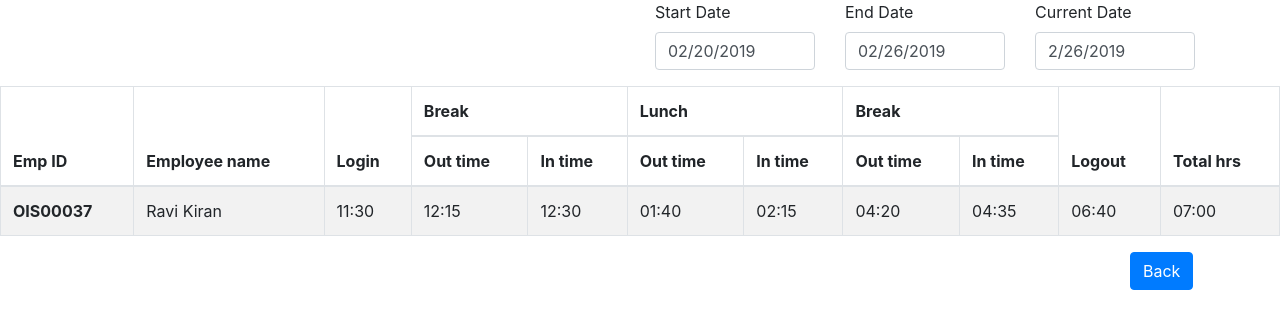
After one commit to ajithkumar346/ois_management, a PHP site: page /timelist.php in a window 1280 px wide. The commit adds this page. Shown: the top 329 px of the page. Run offline with PHP 8.4, Linux system fonts and the light colour scheme.

Commit message:
created table and page
created table for time record and time record list in table with filter.

```diff
--- a/css/style.css
+++ b/css/style.css
@@ -2,7 +2,7 @@
 body,
 header,
 .view {
-  height: 100%;
+ /* height: 100%;*/
 }
 
 @media (max-width: 740px) {
--- /dev/null
+++ b/timelist.php
@@ -0,0 +1,132 @@
+<?php
+$con = mysqli_connect('localhost', 'root', '', 'ois');
+
+                           if (!$con)
+                             {
+                             die('Could not connect: ' . mysql_error());
+                             }
+
+                       /*echo "Connections are made successfully::";*/
+?>
+
+<!doctype html>
+<html lang="en">
+  <head>
+    <!-- Required meta tags -->
+    <meta charset="utf-8">
+    <meta name="viewport" content="width=device-width, initial-scale=1, shrink-to-fit=no">
+
+    <!-- Bootstrap CSS -->
+    <link rel="stylesheet" href="css/bootstrap.min.css">
+    <link rel="stylesheet" type="text/css" href="css/style.css">
+
+    <link rel="stylesheet" type="text/css" href="css/fontawesome-all.min.css">
+    <link rel="stylesheet" href="https://use.fontawesome.com/releases/v5.7.0/css/all.css" integrity="sha384-lZN37f5QGtY3VHgisS14W3ExzMWZxybE1SJSEsQp9S+oqd12jhcu+A56Ebc1zFSJ" crossorigin="anonymous">
+    <link rel="stylesheet" type="text/css" href="css/date.css">
+    <title>Hello, world!</title>
+    <!-- date  -->
+    <link rel="stylesheet" type="text/css" media="all" href="daterangepicker.css" />
+    <script type="text/javascript" src="https://cdnjs.cloudflare.com/ajax/libs/jquery/3.3.1/jquery.js"></script>
+    <script type="text/javascript" src="moment.min.js"></script>
+    <script type="text/javascript" src="daterangepicker.js"></script>
+  </head>
+  <body>
+    <!-- date -->
+    <div class="container">
+      <div class="row">
+        <div class="col-lg-6"></div>
+        <div class="col-lg-2">
+          <div class="form-group">
+                <label for="startDate">Start Date</label>
+                <input type="text" class="form-control" id="startDate" value="07/01/2015">
+          </div>
+        </div>
+        <div class="col-lg-2">
+          <div class="form-group">
+            <label for="endDate">End Date</label>
+            <input type="text" class="form-control" id="endDate" value="07/15/2015">
+          </div>
+        </div>
+        <div class="col-lg-2">
+          <div class="input-group mb-3">
+            <label>Current Date</label>
+            <span class="date-box" id="date"></span>
+          </div>
+        </div>
+      </div>
+    </div>
+
+    <!-- table -->
+
+  <table class="table table-striped table-bordered">
+    <thead>
+      <tr>
+        <th scope="col" rowspan="2">Emp ID</th>
+        <th scope="col" rowspan="2">Employee name</th>
+        <th scope="col" rowspan="2">Login</th>
+        <th scope="col" colspan="2">Break</th>
+        <th scope="col" colspan="2">Lunch</th>
+        <th scope="col" colspan="2">Break</th>
+        <th scope="col" rowspan="2">Logout</th>
+        <th scope="col" rowspan="2">Total hrs</th>
+      </tr>
+      <tr>
+        <th scope="col">Out time</th>
+        <th scope="col">In time</th>
+        <th scope="col">Out time</th>
+        <th scope="col">In time</th>
+        <th scope="col">Out time</th>
+        <th scope="col">In time</th>
+      </tr>
+    </thead>
+    <tbody>
+      <tr>
+        <th scope="row">OIS00037</th>
+        <td>Ravi Kiran</td>
+        <td>11:30</td>
+        <td>12:15</td>
+        <td>12:30</td>
+        <td>01:40</td>
+        <td>02:15</td>
+        <td>04:20</td>
+        <td>04:35</td>
+        <td>06:40</td>
+        <td>07:00</td>
+      </tr>
+    </tbody>
+  </table>
+  <div class="container">
+    <div class="row">
+      <div class="col-lg-11">
+
+      </div>
+      <div class="col-lg-1">
+        <div class="btn-group">
+          <a class="btn btn-primary" href="index.php" role="button">Back</a>
+        </div>
+      </div>
+    </div>
+  </div>
+
+
+    <script>
+      n =  new Date();
+      y = n.getFullYear();
+      m = n.getMonth() + 1;
+      d = n.getDate();
+      document.getElementById("date").innerHTML = m + "/" + d + "/" + y;
+    </script>
+    <!-- date -->
+    <script src="js/date.js"></script>
+
+    <!-- Optional JavaScript -->
+
+    <!-- <script src="https://ajax.googleapis.com/ajax/libs/jqueryui/1.12.1/jquery-ui.min.js"></script> -->
+    <!-- jQuery first, then Popper.js, then Bootstrap JS -->
+    <script type="text/javascript" src="js/main.js"></script>
+    <script src="https://code.jquery.com/jquery-3.3.1.slim.min.js" integrity="sha384-q8i/X+965DzO0rT7abK41JStQIAqVgRVzpbzo5smXKp4YfRvH+8abtTE1Pi6jizo" crossorigin="anonymous"></script>
+    <script src="https://cdnjs.cloudflare.com/ajax/libs/popper.js/1.14.6/umd/popper.min.js" integrity="sha384-wHAiFfRlMFy6i5SRaxvfOCifBUQy1xHdJ/yoi7FRNXMRBu5WHdZYu1hA6ZOblgut" crossorigin="anonymous"></script>
+    <script src="js/bootstrap.min.js"></script>
+    <script src="js/bootstrap.js"></script>
+  </body>
+</html>
```
Also changed, not shown: index.php (+55 -48 lines).
